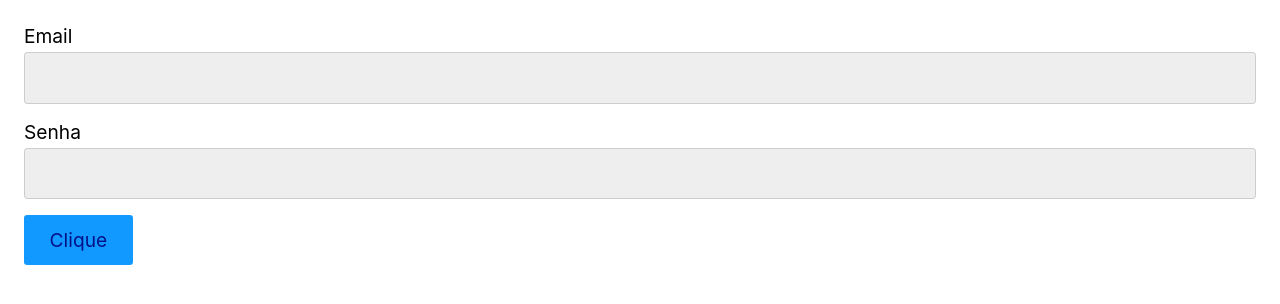
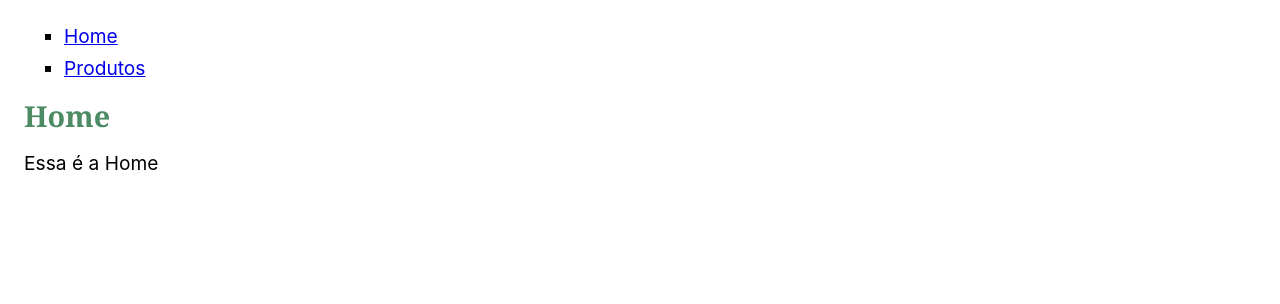
Before and after one commit to BrenoSeixas/estudos-react, a React (Vite) app in the folder ferramenta-frontend/: page / in a window 1280 px wide. Shown: the top 304 px of the page. Built offline with nearby package versions, Linux system fonts and the light colour scheme.

Commit message:
Desafio Componentes

```diff
--- a/ferramenta-frontend/src/App.jsx
+++ b/ferramenta-frontend/src/App.jsx
@@ -1,12 +1,27 @@
 import React from "react";
 import Header from "./Header";
-import Footer from "./Footer";
-import Form from "./Form/form";
+import Home from "./Home";
+import Produtos from "./Produtos";
+
+// Replique a interface como a apresentada na aula
+// Utilize a array abaixo para mostrar os produtos
+// Quebre em componentes o que precisar ser reutilizado
+// Dica: const { pathname } = window.location; (puxa o caminho do URL)
 
 const App = () => {
+  const { pathname } = window.location;
+  let Pagina = Home;
+
+  if (pathname === "/produtos") {
+    Pagina = Produtos;
+  } else {
+    Pagina = Home;
+  }
+
   return (
     <div>
-      <Form />
+      <Header />
+      <Pagina />
     </div>
   );
 };
--- a/ferramenta-frontend/src/Footer.jsx
+++ /dev/null
@@ -1,7 +0,0 @@
-import React from "react";
-
-export const Footer = () => {
-  return <footer><p>Todos os direitos reservados</p></footer>;
-};
-
-export default Footer;
--- a/ferramenta-frontend/src/Form/Button.jsx
+++ /dev/null
@@ -1,7 +0,0 @@
-import React from "react";
-
-const Button = () => {
-  return <button>Clique</button>;
-};
-
-export default Button;
--- a/ferramenta-frontend/src/Form/Form.jsx
+++ /dev/null
@@ -1,15 +0,0 @@
-import React from "react";
-import Input from "./Input";
-import Button from "./Button";
-
-const Form = () => {
-  return (
-    <div>
-      <Input id="email" label="Email" required />
-      <Input id="senha" type="password" label="Senha" />
-      <Button />
-    </div>
-  );
-};
-
-export default Form;
--- a/ferramenta-frontend/src/Form/Input.jsx
+++ /dev/null
@@ -1,12 +0,0 @@
-import React from "react";
-
-const Input = ({ label, id, ...props }) => {
-  return (
-    <div style={{ margin: "1rem 0" }}>
-      <label htmlFor={id}>{label}</label>
-      <input id={id} type="text" {...props}/>
-    </div>
-  );
-};
-
-export default Input;
--- a/ferramenta-frontend/src/Header.jsx
+++ b/ferramenta-frontend/src/Header.jsx
@@ -1,7 +1,18 @@
 import React from "react";
 
 const Header = () => {
-  return <header>Header</header>;
+  return (
+    <header>
+      <ul>
+        <li>
+          <a href="/">Home</a>
+        </li>
+        <li>
+          <a href="/produtos">Produtos</a>
+        </li>
+      </ul>
+    </header>
+  );
 };
 
 export default Header;
--- /dev/null
+++ b/ferramenta-frontend/src/Home.jsx
@@ -0,0 +1,13 @@
+import React from "react";
+import Titulo from "./Titulo";
+
+const Home = () => {
+  return (
+    <section>
+      <Titulo texto="Home" />
+    <p>Essa é a Home</p>
+    </section>
+  );
+};
+
+export default Home;
--- /dev/null
+++ b/ferramenta-frontend/src/Produto.jsx
@@ -0,0 +1,16 @@
+import React from "react";
+
+const Produto = ({ nome, propriedades }) => {
+  return (
+    <div style={{ border: "1px solid", margin: "1rem 0", padding: "1rem" }}>
+      {nome}
+      <ul>
+        {propriedades.map((propriedade) => (
+          <li key={propriedade}>{propriedade}</li>
+        ))}
+      </ul>
+    </div>
+  );
+};
+
+export default Produto;
--- /dev/null
+++ b/ferramenta-frontend/src/Produtos.jsx
@@ -0,0 +1,21 @@
+import React from "react";
+import Titulo from "./Titulo";
+import Produto from "./Produto";
+
+const produtos = [
+  { nome: "Notebook", propriedades: ["16gb ram", "512gb"] },
+  { nome: "Smartphone", propriedades: ["2gb ram", "128gb"] },
+];
+
+const Produtos = () => {
+  return (
+    <section>
+      <Titulo texto="Produtos" />
+      {produtos.map((produto) => (
+        <Produto key={produto.nome} {...produto} />
+      ))}
+    </section>
+  );
+};
+
+export default Produtos;
--- /dev/null
+++ b/ferramenta-frontend/src/Titulo.jsx
@@ -0,0 +1,7 @@
+import React from "react";
+
+const Titulo = ({ texto }) => {
+  return <h1 style={{ color: "#4c8b64" }}>{texto}</h1>;
+};
+
+export default Titulo;
--- a/ferramenta-frontend/src/main.jsx
+++ b/ferramenta-frontend/src/main.jsx
@@ -1,4 +1,3 @@
-import { StrictMode } from "react";
 import { createRoot } from "react-dom/client";
 import App from "./App.jsx";
 
```
